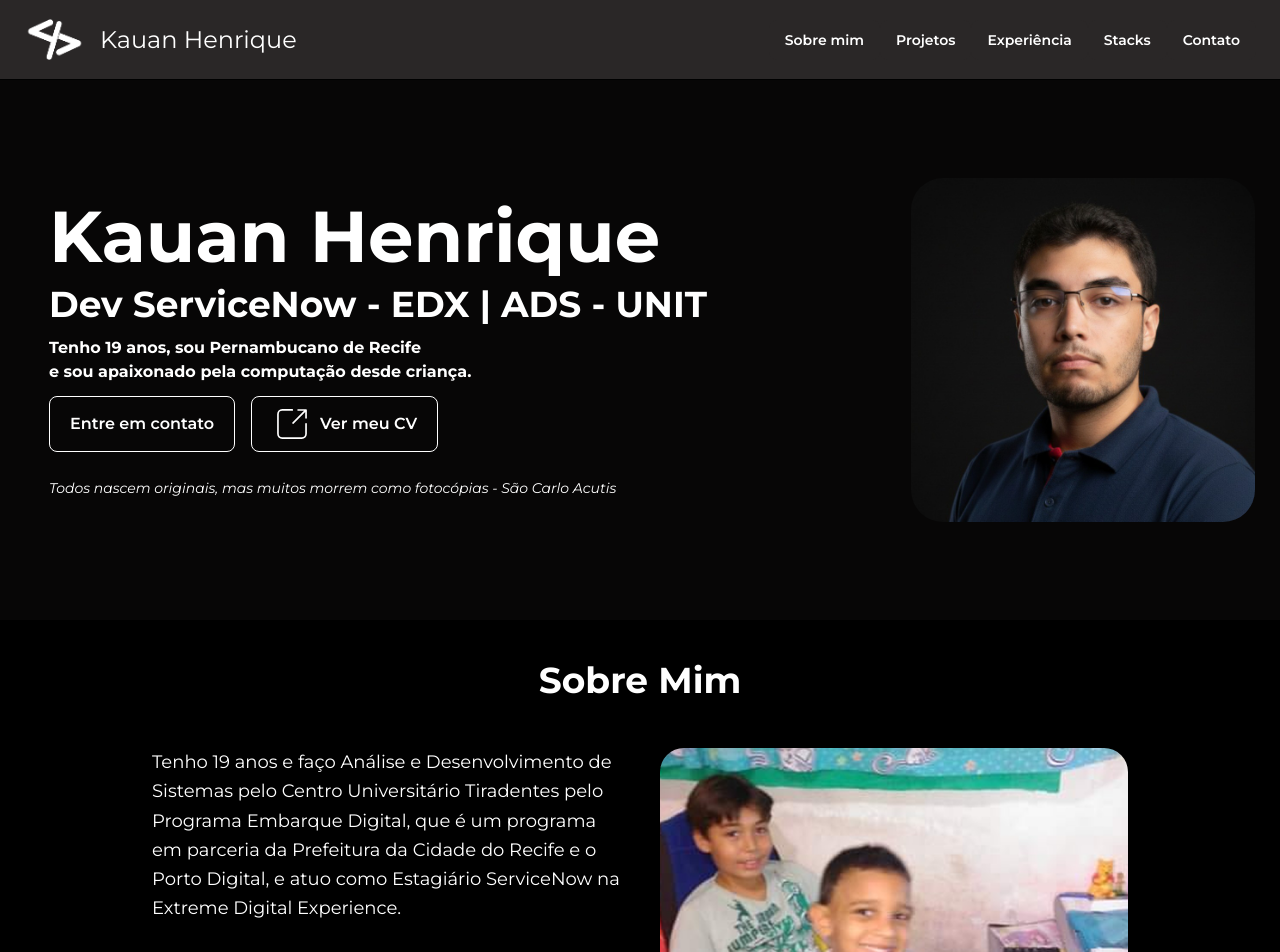
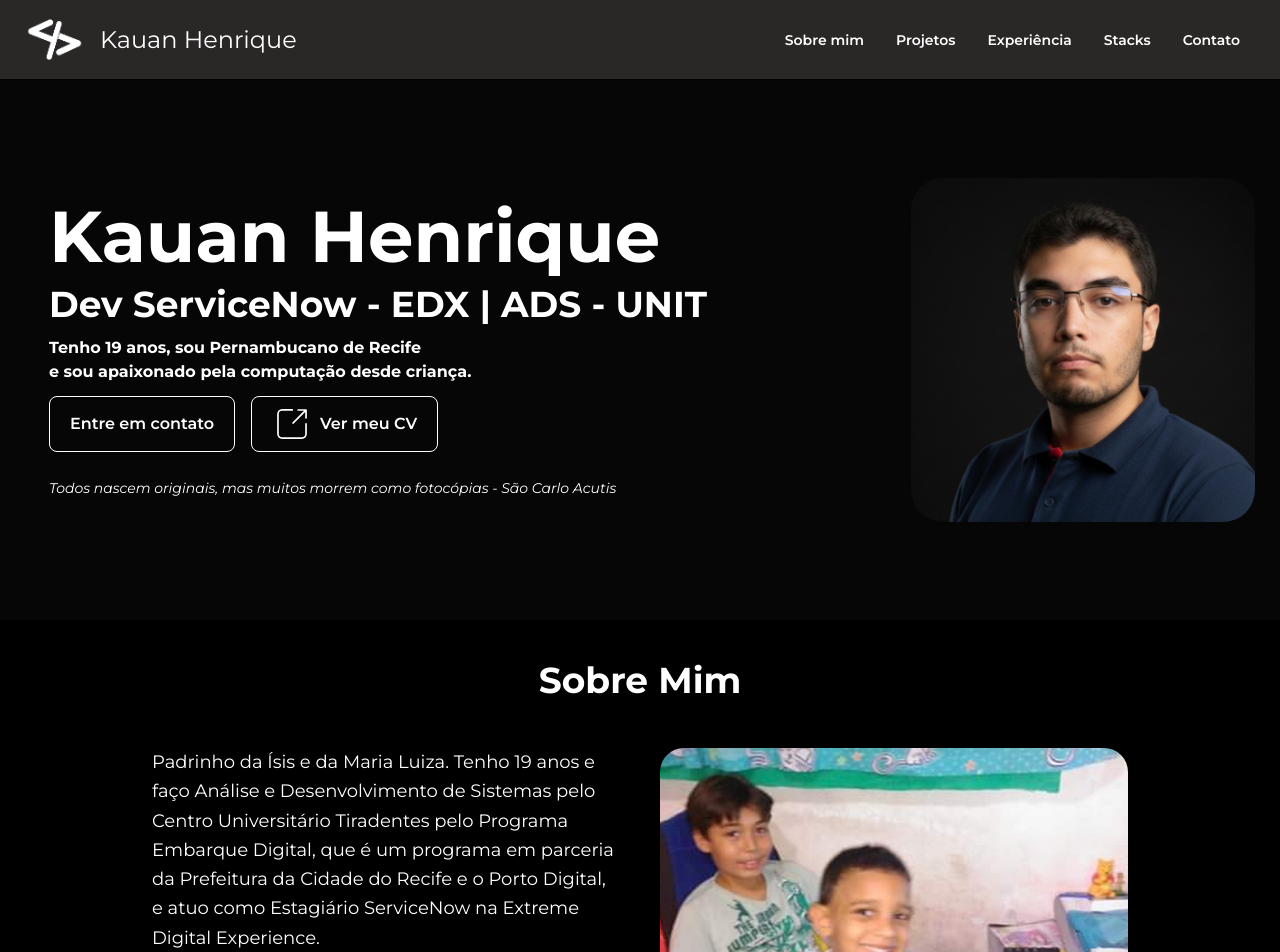
Before and after one commit to kauanbrpe/portfolio-kauanbrpedev, a React (Vite) app: page / in a window 1280 px wide. Shown: the top 952 px of the page. Built offline with nearby package versions, Linux system fonts and the light colour scheme.

Commit message:
feat: padrinho isis e maria luiza

```diff
--- a/src/core-components/about.tsx
+++ b/src/core-components/about.tsx
@@ -26,7 +26,7 @@ export default function About() {
             <div className="grid gap-10 md:grid-cols-2 items-start">
                 <div className="text-base md:text-lg leading-relaxed space-y-6">
                     <p>
-                        Tenho {calcularIdade()} anos e faço Análise e Desenvolvimento de Sistemas pelo Centro Universitário Tiradentes pelo Programa
+                        Padrinho da Ísis e da Maria Luiza. Tenho {calcularIdade()} anos e faço Análise e Desenvolvimento de Sistemas pelo Centro Universitário Tiradentes pelo Programa
                         Embarque Digital, que é um programa em parceria da Prefeitura da Cidade do Recife e o Porto Digital, e
                         atuo como Estagiário ServiceNow na Extreme Digital Experience.
                     </p>
```
